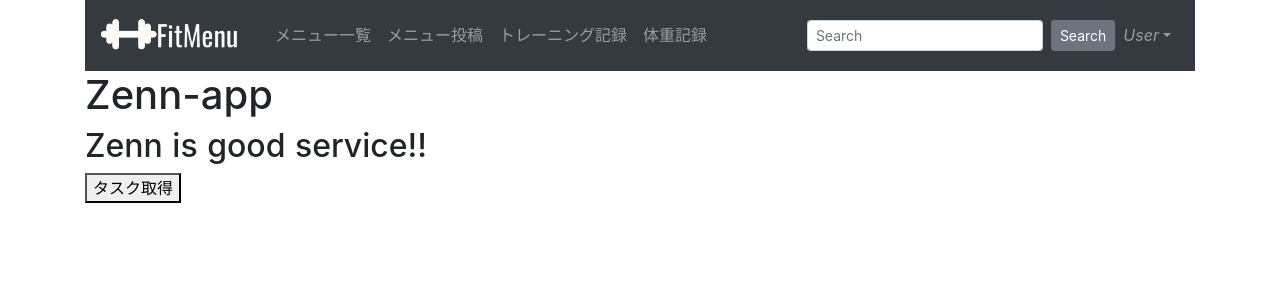
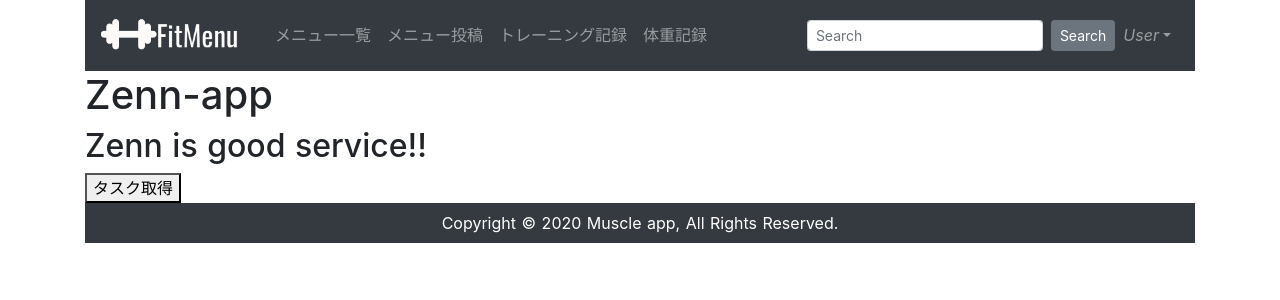
Before and after one commit to hiroya-nagakura/Nuxt-sample, a Nuxt app in the folder frontend/: page / in a window 1280 px wide. Shown: the top 300 px of the page. Built offline with nearby package versions, Linux system fonts and the light colour scheme.

Commit message:
[add] #2 footerの雛形作成

```diff
--- /dev/null
+++ b/frontend/components/Footer.vue
@@ -0,0 +1,12 @@
+<template>
+  <b-navbar toggleable="lg" type="dark" variant="dark">
+    <p>Copyright © 2020 Muscle app, All Rights Reserved.</p>
+  </b-navbar>
+</template>
+
+<style scoped>
+  p {
+    color:white;
+    margin: auto;
+  }
+</style>
--- a/frontend/pages/index.vue
+++ b/frontend/pages/index.vue
@@ -16,6 +16,9 @@
       <ul v-for= 'task in tasks' :key = 'task.id'>
         <li style = 'text-align: left;'>{{ task.title }}</li>
       </ul>
+    </div>
+    <div>
+      <Footer />
     </div>
   </div>
 </template>
```
